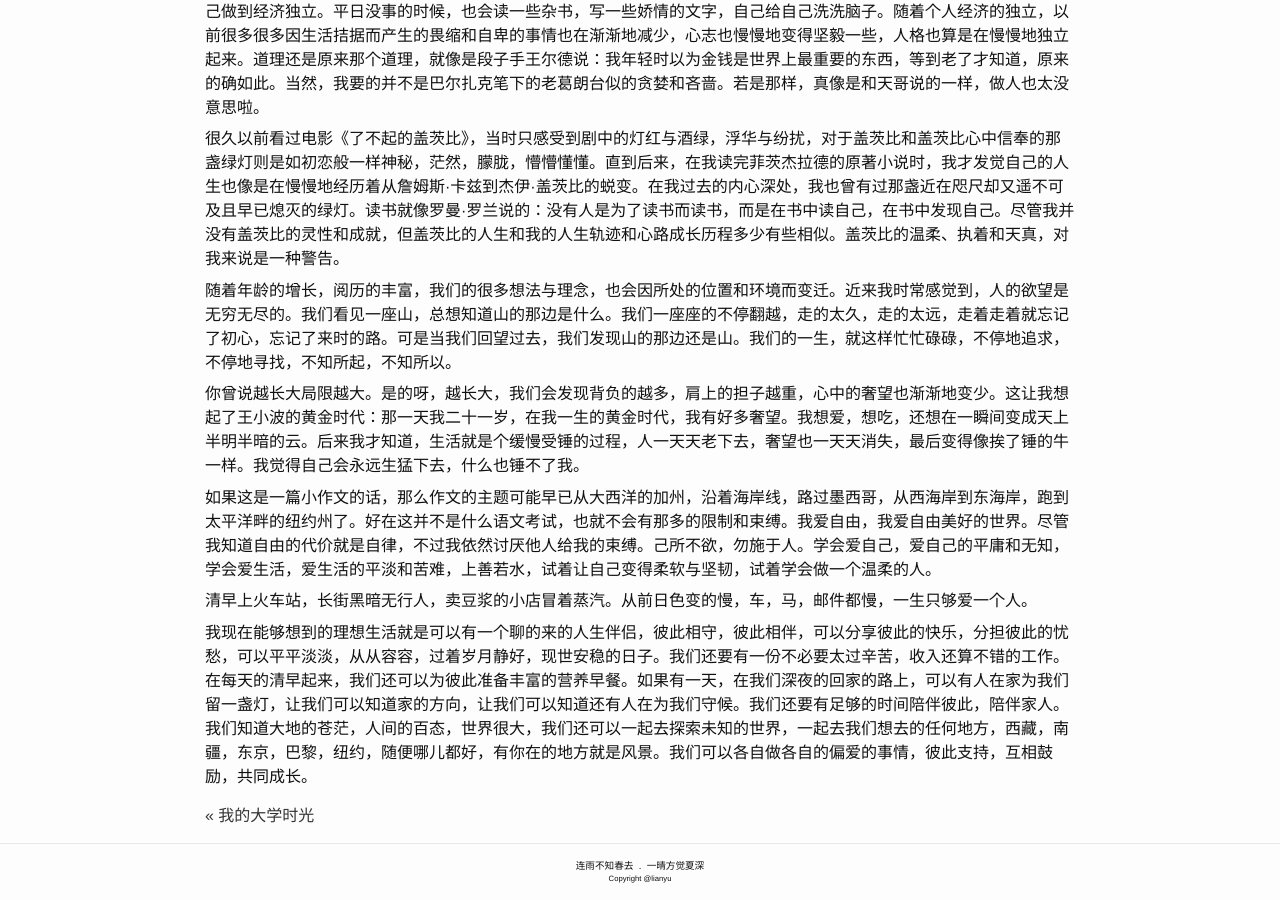
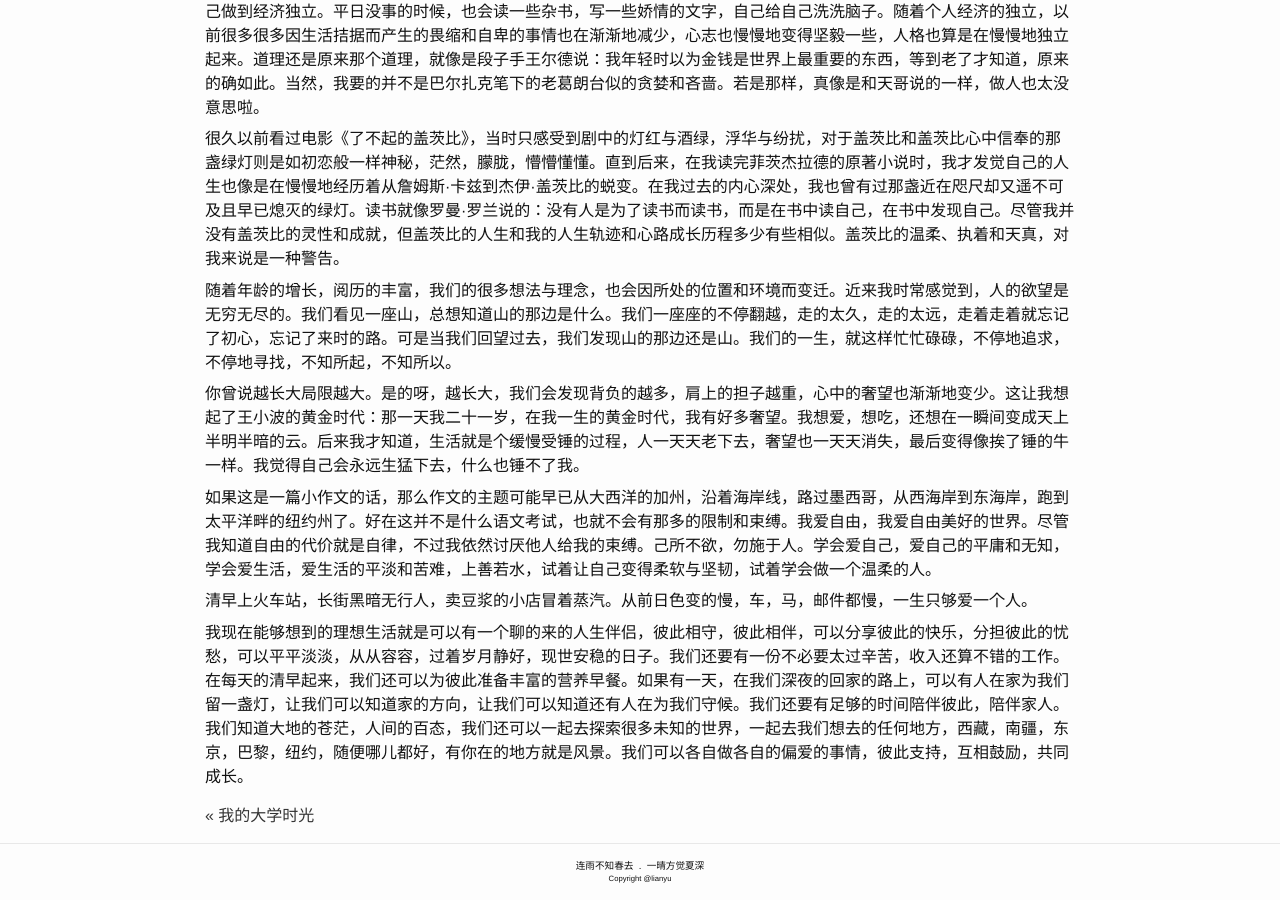
Before and after one commit to lianyu1115/lianyu, a Jekyll site: the page built from _essays/2021-02-22-我理想中的生活.md, in a window 1280 px wide and 900 px high, scrolled down 657 px. Built offline with Jekyll 4.4.1, drawn with Linux system fonts in a browser that asks for light colours.

Commit message:
Update 2021-02-22-我理想中的生活.md

```diff
--- a/_essays/2021-02-22-我理想中的生活.md
+++ b/_essays/2021-02-22-我理想中的生活.md
@@ -32,4 +32,4 @@
 
 清早上火车站，长街黑暗无行人，卖豆浆的小店冒着蒸汽。从前日色变的慢，车，马，邮件都慢，一生只够爱一个人。
 
-我现在能够想到的理想生活就是可以有一个聊的来的人生伴侣，彼此相守，彼此相伴，可以分享彼此的快乐，分担彼此的忧愁，可以平平淡淡，从从容容，过着岁月静好，现世安稳的日子。我们还要有一份不必要太过辛苦，收入还算不错的工作。在每天的清早起来，我们还可以为彼此准备丰富的营养早餐。如果有一天，在我们深夜的回家的路上，可以有人在家为我们留一盏灯，让我们可以知道家的方向，让我们可以知道还有人在为我们守候。我们还要有足够的时间陪伴彼此，陪伴家人。我们知道大地的苍茫，人间的百态，世界很大，我们还可以一起去探索未知的世界，一起去我们想去的任何地方，西藏，南疆，东京，巴黎，纽约，随便哪儿都好，有你在的地方就是风景。我们可以各自做各自的偏爱的事情，彼此支持，互相鼓励，共同成长。
+我现在能够想到的理想生活就是可以有一个聊的来的人生伴侣，彼此相守，彼此相伴，可以分享彼此的快乐，分担彼此的忧愁，可以平平淡淡，从从容容，过着岁月静好，现世安稳的日子。我们还要有一份不必要太过辛苦，收入还算不错的工作。在每天的清早起来，我们还可以为彼此准备丰富的营养早餐。如果有一天，在我们深夜的回家的路上，可以有人在家为我们留一盏灯，让我们可以知道家的方向，让我们可以知道还有人在为我们守候。我们还要有足够的时间陪伴彼此，陪伴家人。我们知道大地的苍茫，人间的百态，我们还可以一起去探索很多未知的世界，一起去我们想去的任何地方，西藏，南疆，东京，巴黎，纽约，随便哪儿都好，有你在的地方就是风景。我们可以各自做各自的偏爱的事情，彼此支持，互相鼓励，共同成长。
```
